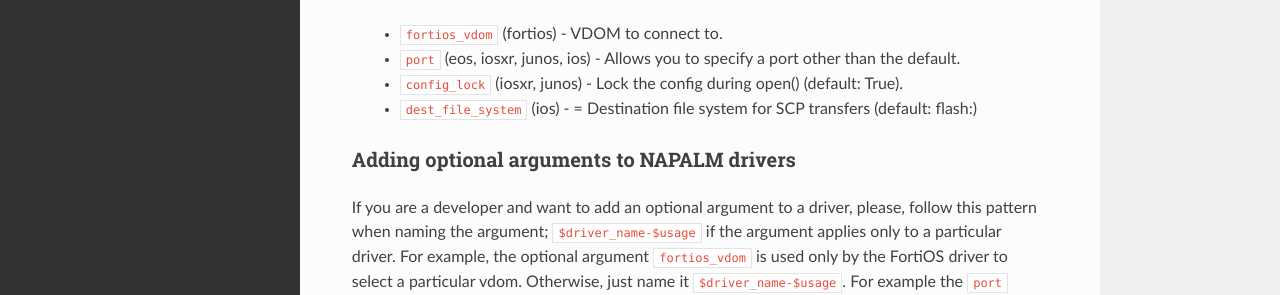
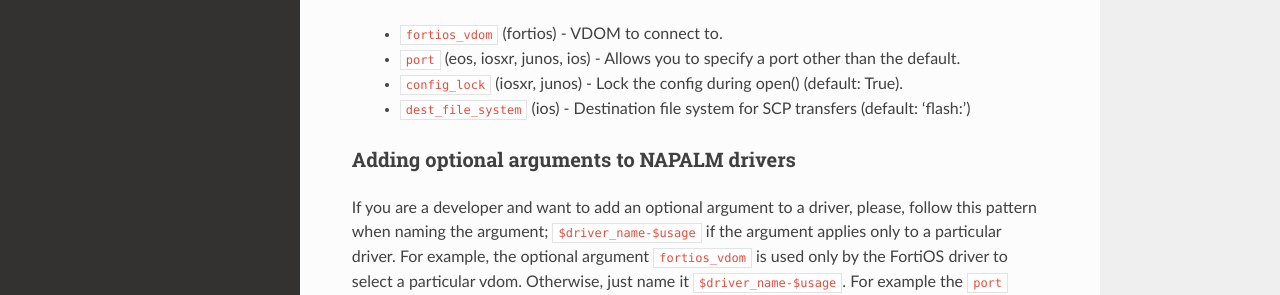
Before and after one commit to napalm-automation/napalm, a Sphinx documentation site: the page built from docs/support/index.rst, in a window 1280 px wide and 900 px high, scrolled down 1871 px. Shown: the part 392-687 px from the top of the window. Built offline with Sphinx 7.4.7 and the Read the Docs theme 2.0.0, drawn with Linux system fonts in a browser that asks for light colours.

Commit message:
Minor doc fix for IOS

```diff
--- a/docs/support/index.rst
+++ b/docs/support/index.rst
@@ -106,7 +106,7 @@ ____________________________________
   * :code:`fortios_vdom` (fortios) - VDOM to connect to.
   * :code:`port` (eos, iosxr, junos, ios) - Allows you to specify a port other than the default.
   * :code:`config_lock` (iosxr, junos) - Lock the config during open() (default: True).
-  * :code:`dest_file_system` (ios) - = Destination file system for SCP transfers (default: flash:)
+  * :code:`dest_file_system` (ios) - Destination file system for SCP transfers (default: 'flash:')
 
 Adding optional arguments to NAPALM drivers
 ___________________________________________
```
